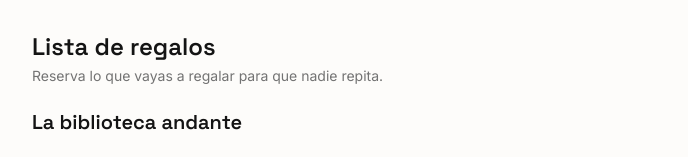
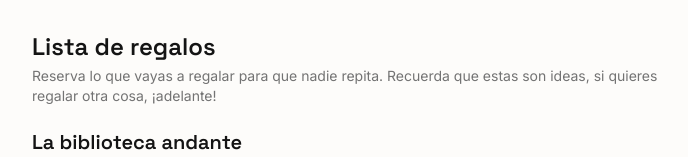
Before and after one commit to fernandocieri/wish-a-list, a React (Vite) app: page / in a window 1280 px wide. Shown: the top 157 px of the page, without its empty margins (288-976 px from the left). Built offline with nearby package versions, Linux system fonts and the light colour scheme; no server answers; the database is empty; grey boxes are pictures that could not be loaded.

Commit message:
chore: update reservation message for clarity

```diff
--- a/src/App.jsx
+++ b/src/App.jsx
@@ -54,7 +54,7 @@ export default function App() {
           Lista de regalos
         </h1>
         <p className="mt-1 text-sm text-neutral-500">
-          Reserva lo que vayas a regalar para que nadie repita.
+          Reserva lo que vayas a regalar para que nadie repita. Recuerda que estas son ideas, si quieres regalar otra cosa, ¡adelante!
         </p>
         {!isSupabaseConfigured && (
           <p className="mt-2 rounded-lg bg-amber-50 px-3 py-2 text-xs text-amber-700">
```
